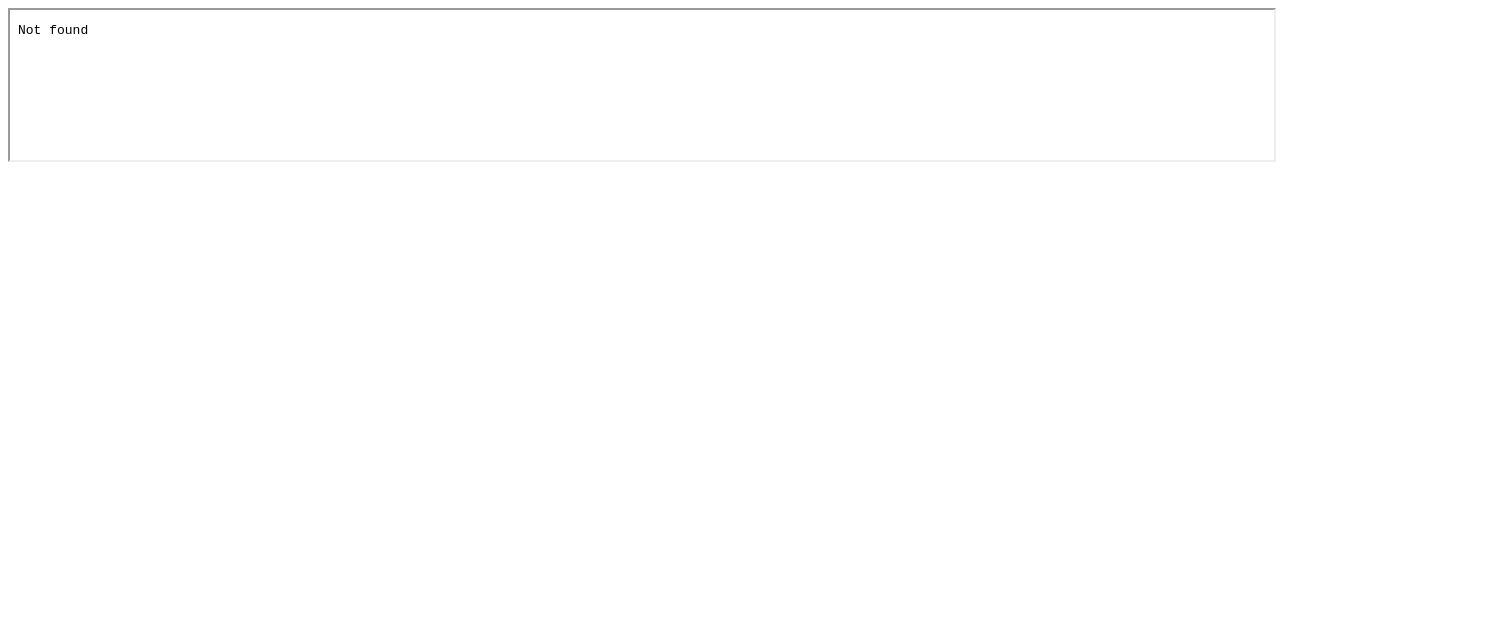
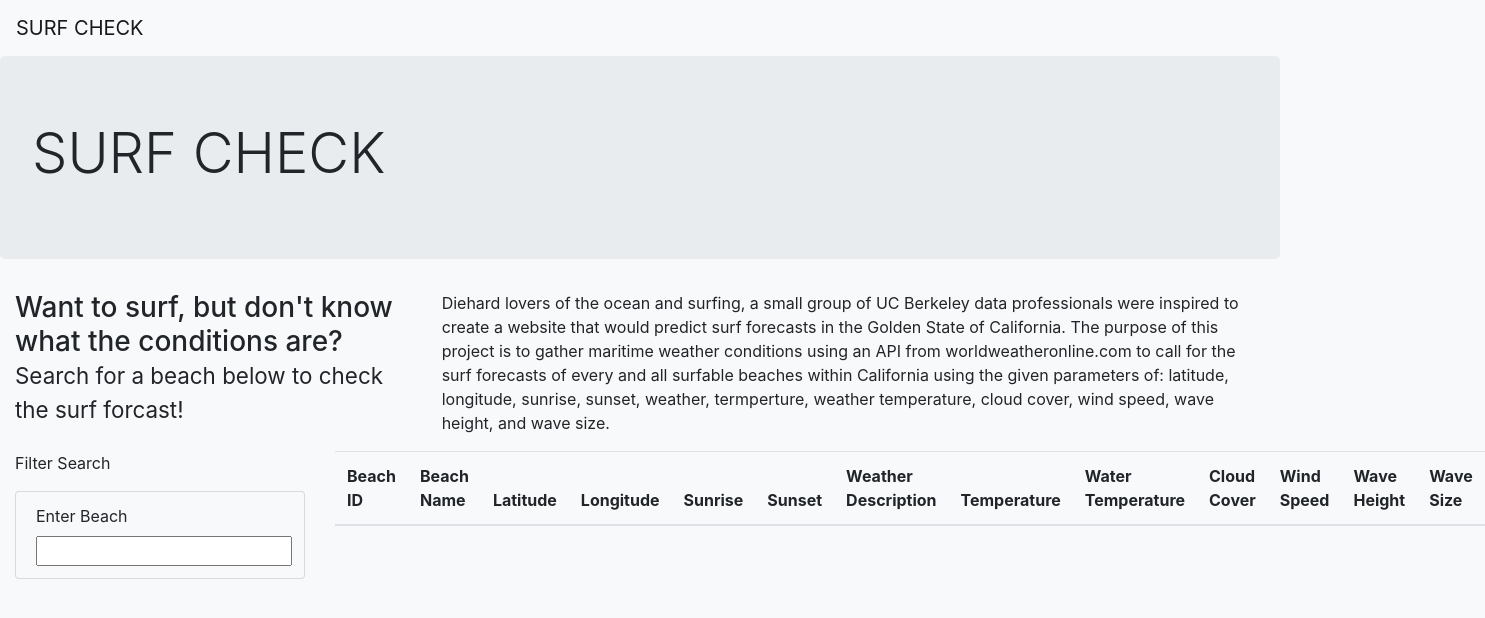
Before and after one commit to ckanchanda/Surf_Check, a plain HTML site: page index.html in a window 1280 px wide. Shown: the whole page, 1485 px wide, since content can reach past the window. Drawn offline with nearby package versions, Linux system fonts and the light colour scheme.

Commit message:
Update index.html

```diff
--- a/index.html
+++ b/index.html
@@ -5,13 +5,82 @@
   <meta http-equiv="X-UA-Compatible" content="IE=edge">
   <meta name="viewport" content="width=device-width, initial-scale=1.0">
   <title>SURF CHECK</title>
+  <link
+    rel="stylesheet"
+    href="https://maxcdn.bootstrapcdn.com/bootstrap/4.0.0/css/bootstrap.min.css"
+    integrity="sha384-Gn5384xqQ1aoWXA+058RXPxPg6fy4IWvTNh0E263XmFcJlSAwiGgFAW/dAiS6JXm"
+    crossorigin="anonymous"
+  />
+  <link rel="stylesheet" href="static/css/style.css">
+
 </head>
-<body>
-  <iframe
-  src="http://localhost:8888/notebooks/Desktop/DataClass/Final%20Project/Surf_Check/Beaches_database.ipynb"
-  width="100%"
-  height="100%"
->
-</iframe>
+<body class="bg-light">
+  <div class="wrapper">
+    <nav class="navbar navbar-light bg-light navbar-expand-lg">
+      <a class="navbar-brand" href="index.html"> SURF CHECK</a>
+    </nav>
+  </div>
+  <div class="jumbotron">
+    <h1 class="display-4">SURF CHECK</h1>
+  </div>
+  <div class="container-fluid">
+    <div class="row">
+    <div class="col-md-4">
+      <h3> Want to surf, but don't know what the conditions are?
+        <small>Search for a beach below to check the surf forcast!</small></h3>
+    </div>
+    <div class="col-md-8">
+      <p>
+        Diehard lovers of the ocean and surfing, a small group of UC Berkeley data
+        professionals  were inspired to create a website that would predict surf forecasts
+        in the Golden State of California. The purpose of this project is to gather maritime
+        weather conditions using an API from worldweatheronline.com to call for the surf
+        forecasts of every and all surfable beaches within California using the given
+        parameters of: latitude, longitude, sunrise, sunset, weather, termperture, weather
+        temperature, cloud cover, wind speed, wave height, and wave size.
+      </p>
+    </div>
+  </div>
+</div>
+<div class="container-fluid">
+  <div class="row">
+    <div class="col-md-3">
+      <form class="bg-light">
+        <p>Filter Search</p>
+
+        <ul class="list-group bg-light">
+        <li class="list-group-item bg-light">
+          <label for="beach">Enter Beach</label>
+          <input type="text" placeholder=" " id="San Onofre State Beach" /></li>
+        </ul>
+      </form>
+    </div>
+    <div class="col-md-9">
+      <table class="table table-striped">
+        <thead>
+          <tr>
+            <th>Beach ID</th>
+            <th>Beach Name</th>
+            <th>Latitude</th>
+            <th>Longitude</th>
+            <th>Sunrise</th>
+            <th>Sunset</th>
+            <th>Weather Description</th>
+            <th>Temperature</th>
+            <th>Water Temperature</th>
+            <th>Cloud Cover</th>
+            <th>Wind Speed</th>
+            <th>Wave Height</th>
+            <th>Wave Size</th>
+          </tr>
+        </thead>
+        <tbody></tbody>
+      </table>
+    </div>
+  </div>
+</div>
+<script src="https://cdnjs.cloudflare.com/ajax/libs/d3/4.11.0/d3.js"></script>
+<script src="static/js/data.js"></script>
+<script src="static/js/app.js"></script>
 </body>
 </html>
```
